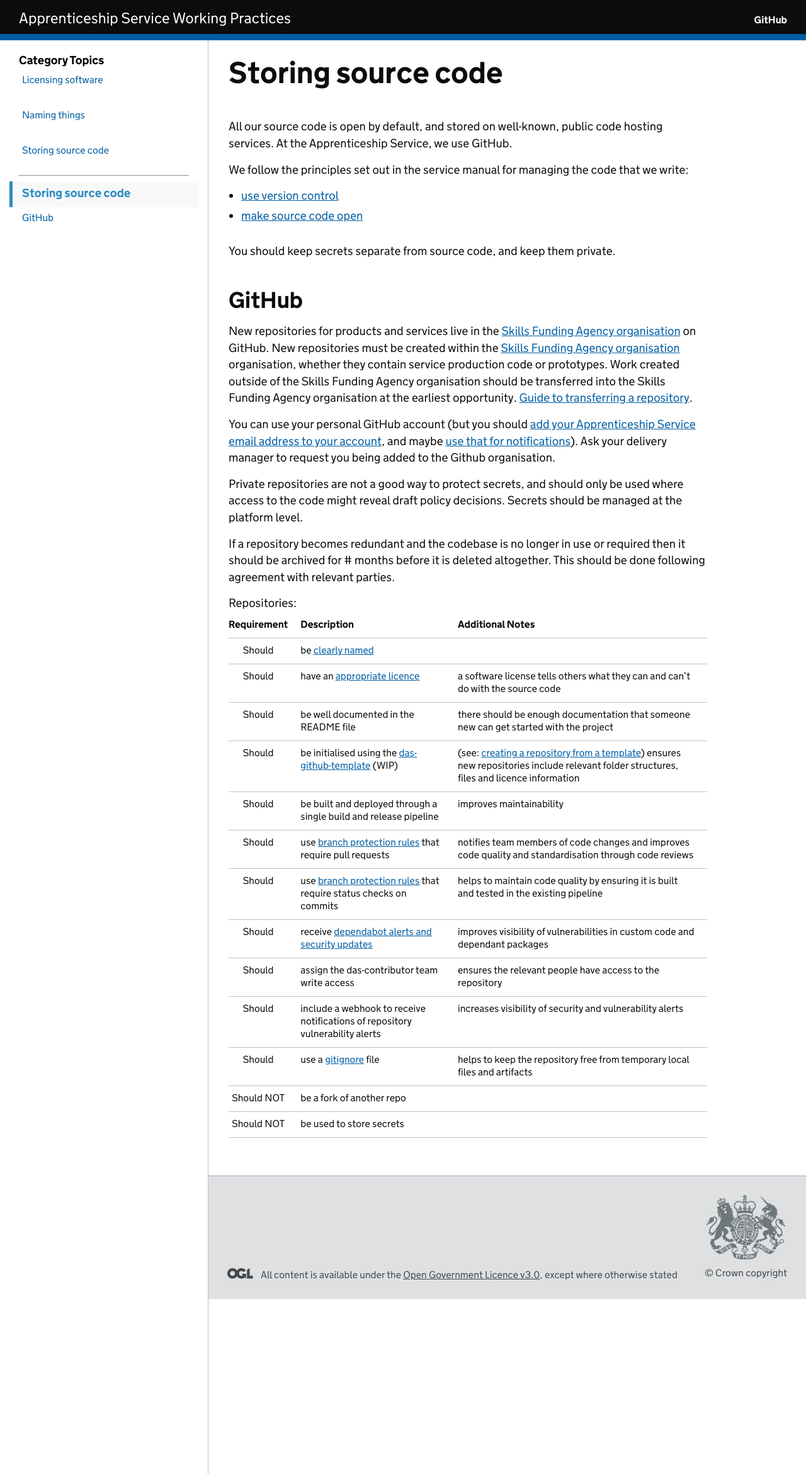
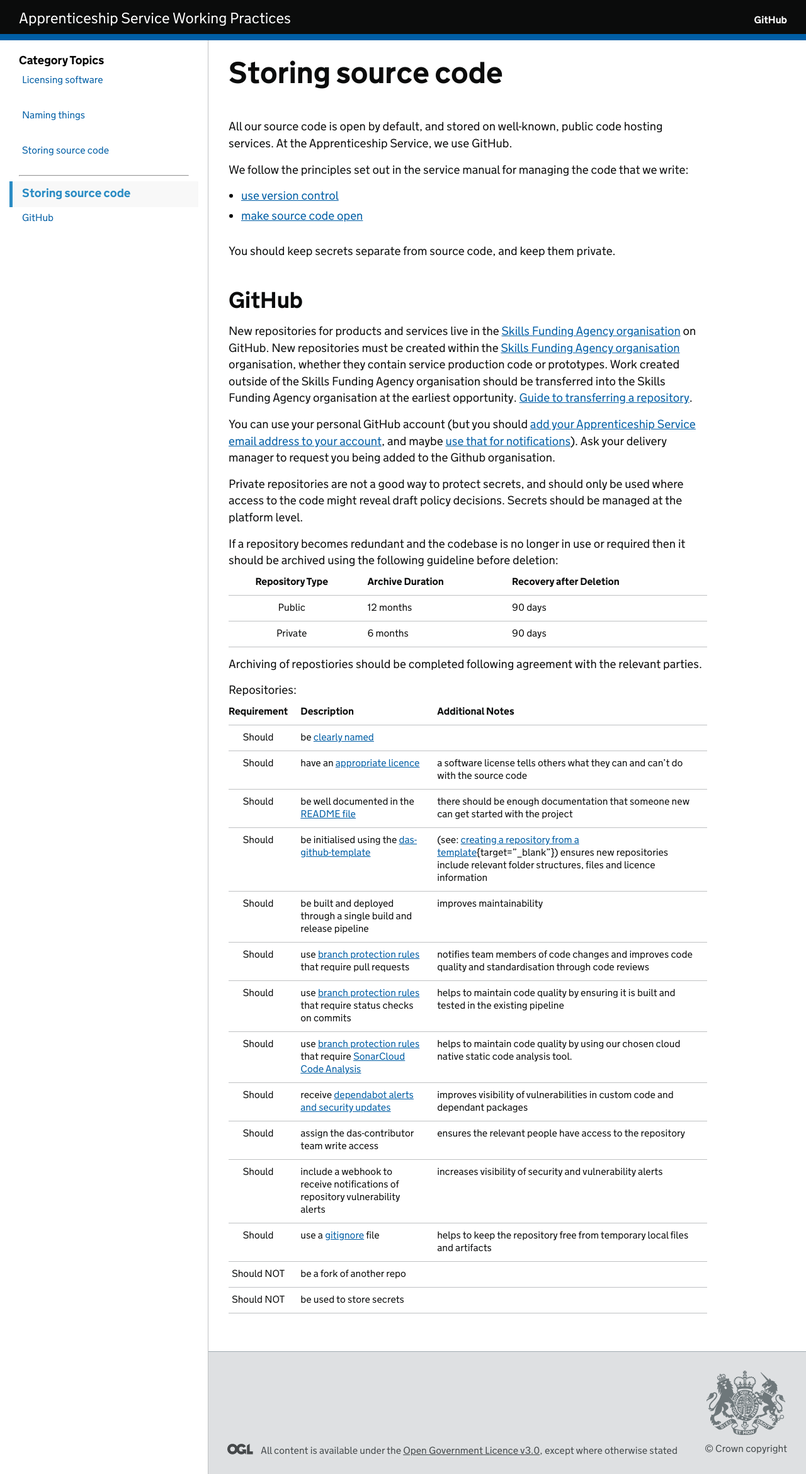
Before and after one commit to SkillsFundingAgency/das-technical-guidance, a Jekyll site: the page built from standards/storing-source-code.md, in a window 1280 px wide. Shown: the whole page at 63% size. Built offline with Jekyll 4.4.1, drawn with Linux system fonts in a browser that asks for light colours.

Commit message:
Updated based on latest PR comments.

```diff
--- a/standards/storing-source-code.md
+++ b/standards/storing-source-code.md
@@ -29,19 +29,27 @@ Ask your delivery manager to request you being added to the Github organisation.
 
 Private repositories are not a good way to protect secrets, and should only be used where access to the code might reveal draft policy decisions. Secrets should be managed at the platform level.
 
-If a repository becomes redundant and the codebase is no longer in use or required then it should be archived for # months before it is deleted altogether. This should be done following agreement with relevant parties.
+If a repository becomes redundant and the codebase is no longer in use or required then it should be archived using the following guideline before deletion:
+
+|Repository Type | Archive Duration | Recovery after Deletion
+|:-:| - | - |
+| Public | 12 months | 90 days |
+| Private | 6 months | 90 days |
+
+Archiving of repostiories should be completed following agreement with the relevant parties.
 
 Repositories:
 
 |Requirement|Description|Additional Notes
 |:-:| - | - |
-|Should|be [clearly named]({{ '/standards/naming-things' |relative_url }})||
-|Should|have an [appropriate licence]({{ '/standards/licencing-software-or-code' | relative_url }})|a software license tells others what they can and can't do with the source code|
-|Should|be well documented in the README file|there should be enough documentation that someone new can get started with the project|
-|Should|be initialised using the [das-github-template]{:target="_blank"} (WIP) |(see: [creating a repository from a template]{:target="_blank"}) ensures new repositories include relevant folder structures, files and licence information|
+|Should|be [clearly named](/standards/naming-things){:target="_blank"}||
+|Should|have an [appropriate licence](/standards/licencing-software-or-code){:target="_blank"}|a software license tells others what they can and can't do with the source code|
+|Should|be well documented in the [README file](/principles/coding-principles#11-create-a-useful-readme){:target="_blank"}|there should be enough documentation that someone new can get started with the project|
+|Should|be initialised using the [das-github-template]{:target="_blank"} |(see: [creating a repository from a template]{target="_blank"}) ensures new repositories include relevant folder structures, files and licence information|
 |Should|be built and deployed through a single build and release pipeline|improves maintainability|
 |Should|use [branch protection rules]{:target="_blank"} that require pull requests|notifies team members of code changes and improves code quality and standardisation through code reviews|
 |Should|use [branch protection rules]{:target="_blank"} that require status checks on commits|helps to maintain code quality by ensuring it is built and tested in the existing pipeline|
+|Should|use [branch protection rules]{:target="_blank"} that require [SonarCloud Code Analysis](/development/static-code-analysis/#static-code-analysis){:target="_blank"}|helps to maintain code quality by using our chosen cloud native static code analysis tool. |
 |Should|receive [dependabot alerts and security updates]{:target="_blank"}|improves visibility of vulnerabilities in custom code and dependant packages|
 |Should|assign the das-contributor team write access|ensures the relevant people have access to the repository|
 |Should|include a webhook to receive notifications of repository vulnerability alerts|increases visibility of security and vulnerability alerts|
```
